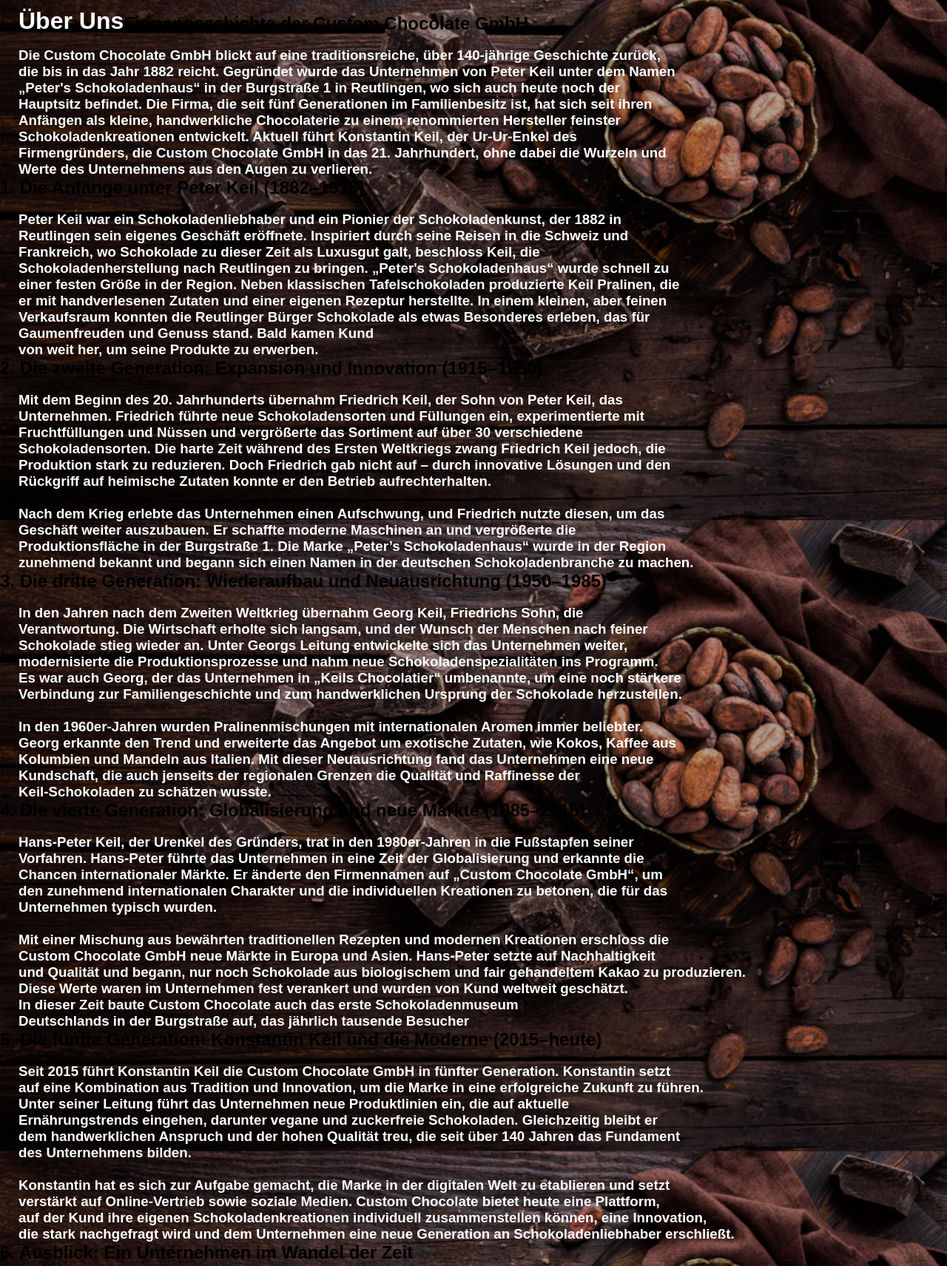
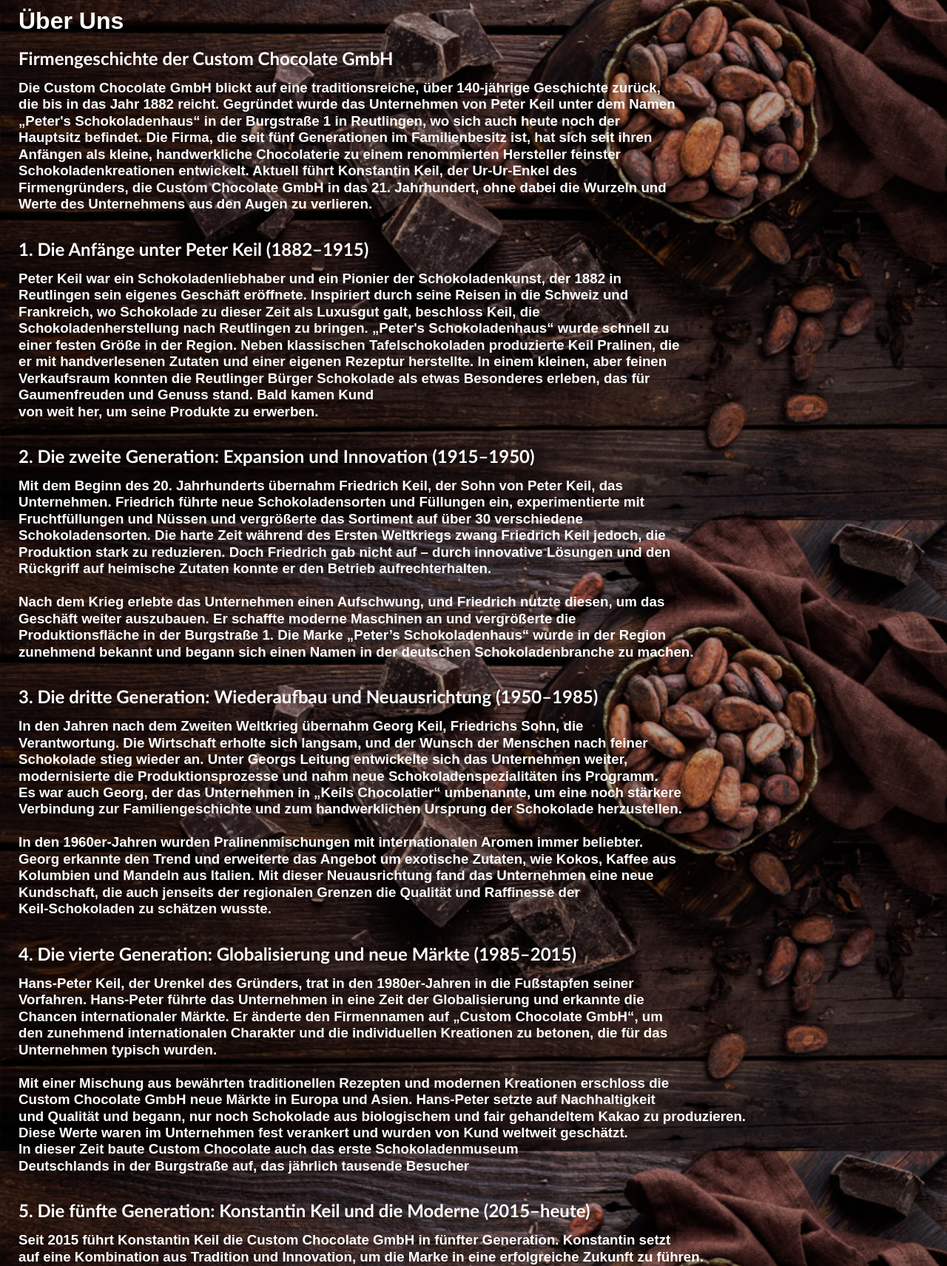
Before and after one commit to Enricof01/WebShopSchokolade, a PHP site: page /ueberUns.html in a window 1280 px wide. Shown: the part 150-1862 px from the top of the page at 74% size. Run offline with PHP 8.4, Linux system fonts and the light colour scheme.

Commit message:
Version0603

```diff
--- a/nav.css
+++ b/nav.css
@@ -46,6 +46,13 @@ h1{
     margin-top: 10px;
     float: left;
 }
+h2{
+    color: white;
+    margin-left: 25px;
+    margin-top: 10px;
+    float: left;
+    font-family: 'Trebuchet MS', 'Lucida Sans Unicode', 'Lucida Grande', 'Lucida Sans', Arial, sans-serif;
+}
 nav ul li :active{
     color: rgb(39, 40, 41);
 }
@@ -59,6 +66,8 @@ h3{
     color: white;
     font-family: Arial, Helvetica, sans-serif;
     margin-left: 25px;
+    line-height: 1.2em;
+    margin-bottom: 6px;
 }
 nav h2{
     margin-left: 25px;
--- a/ueberUns.html
+++ b/ueberUns.html
@@ -21,17 +21,23 @@
     </nav>
 
     <h1>Über Uns</h1><br>
+    <br>
+    <br>
     <h2>Firmengeschichte der Custom Chocolate GmbH</h2><br>
-    <h3>Die Custom Chocolate GmbH blickt auf eine traditionsreiche, über 140-jährige Geschichte zurück, <br>
+    <br>
+    <br>
+    <p style="line-height: 2px;"><h3>Die Custom Chocolate GmbH blickt auf eine traditionsreiche, über 140-jährige Geschichte zurück, <br>
     die bis in das Jahr 1882 reicht. Gegründet wurde das Unternehmen von Peter Keil unter dem Namen <br>
     „Peter's Schokoladenhaus“ in der Burgstraße 1 in Reutlingen, wo sich auch heute noch der <br>
     Hauptsitz befindet. Die Firma, die seit fünf Generationen im Familienbesitz ist, hat sich seit ihren <br>
     Anfängen als kleine, handwerkliche Chocolaterie zu einem renommierten Hersteller feinster <br>
     Schokoladenkreationen entwickelt. Aktuell führt Konstantin Keil, der Ur-Ur-Enkel des <br>
     Firmengründers, die Custom Chocolate GmbH in das 21. Jahrhundert, ohne dabei die Wurzeln und <br>
-    Werte des Unternehmens aus den Augen zu verlieren. <br></h3>
-
+    Werte des Unternehmens aus den Augen zu verlieren. <br></h3></p>
+    <br>
     <h2>1. Die Anfänge unter Peter Keil (1882–1915)</h2><br>
+    <br>
+    <br>
     <h3>Peter Keil war ein Schokoladenliebhaber und ein Pionier der Schokoladenkunst, der 1882 in <br>
     Reutlingen sein eigenes Geschäft eröffnete. Inspiriert durch seine Reisen in die Schweiz und <br>
     Frankreich, wo Schokolade zu dieser Zeit als Luxusgut galt, beschloss Keil, die <br>
@@ -41,10 +47,12 @@
     Verkaufsraum konnten die Reutlinger Bürger Schokolade als etwas Besonderes erleben, das für <br>
     Gaumenfreuden und Genuss stand. Bald kamen Kund <br>
     von weit her, um seine Produkte zu erwerben. <br></h3>
-
-        <!--<img src="bilder/logo.vintage.webp" alt="Anfänge">-->
+    <br>
+    <!--<img src="bilder/logo.vintage.webp" alt="Anfänge">-->
 
     <h2>2. Die zweite Generation: Expansion und Innovation (1915–1950)</h2><br>
+    <br>
+    <br>
     <h3>Mit dem Beginn des 20. Jahrhunderts übernahm Friedrich Keil, der Sohn von Peter Keil, das <br>
     Unternehmen. Friedrich führte neue Schokoladensorten und Füllungen ein, experimentierte mit <br>
     Fruchtfüllungen und Nüssen und vergrößerte das Sortiment auf über 30 verschiedene <br>
@@ -56,8 +64,10 @@
     Geschäft weiter auszubauen. Er schaffte moderne Maschinen an und vergrößerte die <br>
     Produktionsfläche in der Burgstraße 1. Die Marke „Peter’s Schokoladenhaus“ wurde in der Region <br>
     zunehmend bekannt und begann sich einen Namen in der deutschen Schokoladenbranche zu machen. <br></h3>
-
+    <br>
     <h2>3. Die dritte Generation: Wiederaufbau und Neuausrichtung (1950–1985)</h2><br>
+    <br>
+    <br>
     <h3>In den Jahren nach dem Zweiten Weltkrieg übernahm Georg Keil, Friedrichs Sohn, die <br>
     Verantwortung. Die Wirtschaft erholte sich langsam, und der Wunsch der Menschen nach feiner <br>
     Schokolade stieg wieder an. Unter Georgs Leitung entwickelte sich das Unternehmen weiter, <br>
@@ -70,8 +80,10 @@
     Kolumbien und Mandeln aus Italien. Mit dieser Neuausrichtung fand das Unternehmen eine neue <br>
     Kundschaft, die auch jenseits der regionalen Grenzen die Qualität und Raffinesse der  <br>
     Keil-Schokoladen zu schätzen wusste. <br> </h3>
-
+    <br>
     <h2>4. Die vierte Generation: Globalisierung und neue Märkte (1985–2015)</h2><br>
+    <br>
+    <br>
     <h3>Hans-Peter Keil, der Urenkel des Gründers, trat in den 1980er-Jahren in die Fußstapfen seiner <br>
     Vorfahren. Hans-Peter führte das Unternehmen in eine Zeit der Globalisierung und erkannte die <br>
     Chancen internationaler Märkte. Er änderte den Firmennamen auf „Custom Chocolate GmbH“, um <br>
@@ -84,8 +96,10 @@
     Diese Werte waren im Unternehmen fest verankert und wurden von Kund weltweit geschätzt.  <br>
     In dieser Zeit baute Custom Chocolate auch das erste Schokoladenmuseum <br>
     Deutschlands in der Burgstraße auf, das jährlich tausende Besucher <br></h3>
-
+    <br>
     <h2>5. Die fünfte Generation: Konstantin Keil und die Moderne (2015–heute)</h2><br>
+    <br>
+    <br>
     <h3>Seit 2015 führt Konstantin Keil die Custom Chocolate GmbH in fünfter Generation. Konstantin setzt <br>
     auf eine Kombination aus Tradition und Innovation, um die Marke in eine erfolgreiche Zukunft zu führen. <br>
     Unter seiner Leitung führt das Unternehmen neue Produktlinien ein, die auf aktuelle <br>
@@ -97,7 +111,10 @@
     verstärkt auf Online-Vertrieb sowie soziale Medien. Custom Chocolate bietet heute eine Plattform, <br>
     auf der Kund ihre eigenen Schokoladenkreationen individuell zusammenstellen können, eine Innovation, <br>
     die stark nachgefragt wird und dem Unternehmen eine neue Generation an Schokoladenliebhaber erschließt. <br> </h3>
+    <br>
     <h2>6. Ausblick: Ein Unternehmen im Wandel der Zeit</h2><br>
+    <br>
+    <br>
     <h3>Die Geschichte der Custom Chocolate GmbH ist geprägt von Wandel und Anpassungsfähigkeit. <br>
     Seit 1882 hat die Familie Keil stets den Herausforderungen ihrer Zeit getrotzt und das Unternehmen <br>
     kontinuierlich weiterentwickelt. Was als kleine Schokoladenwerkstatt begann, ist heute ein modernes, <br>
```
Also changed, not shown: hauptseite.css (line endings or trailing spaces).
